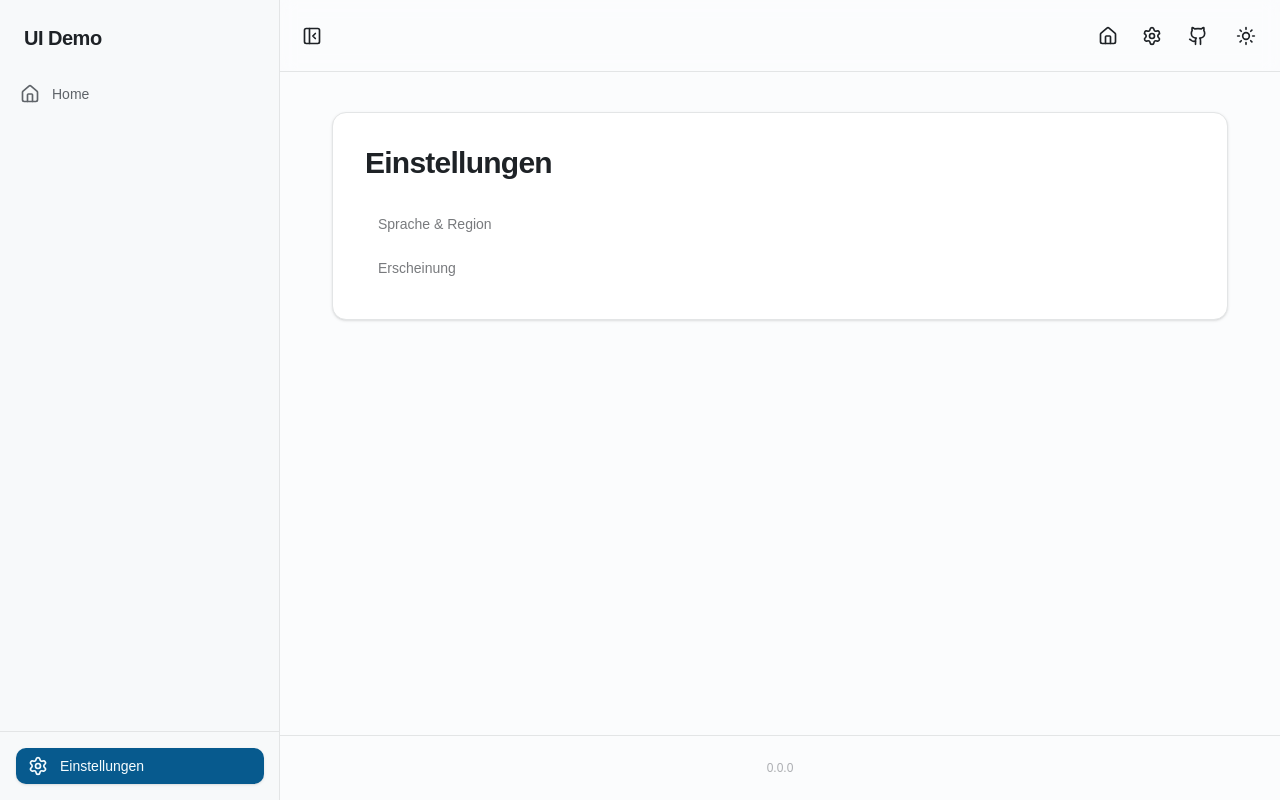
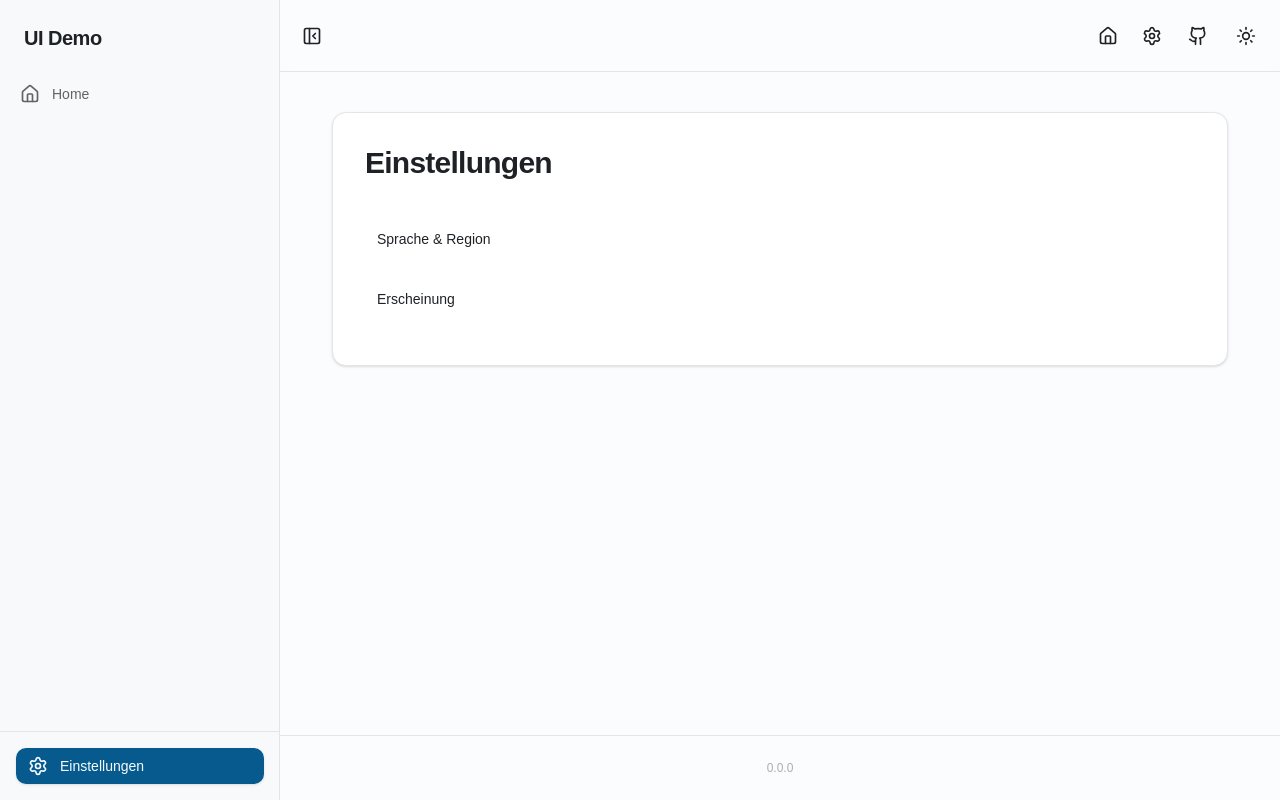
Before and after one commit to stefan8893/ui-demo, a React (Vite) app: page /settings in a window 1280 px wide. Built offline with nearby package versions, Linux system fonts and the light colour scheme.

Commit message:
settings tabs transition added

```diff
--- a/package.json
+++ b/package.json
@@ -25,7 +25,6 @@
     "@tanstack/router-plugin": "^1.132.0",
     "class-variance-authority": "^0.7.1",
     "clsx": "^2.1.1",
-    "framer-motion": "^12.38.0",
     "lucide-react": "^1.11.0",
     "next-themes": "^0.4.6",
     "radix-ui": "^1.4.3",
--- a/src/components/features/settings/appearance-settings.tsx
+++ b/src/components/features/settings/appearance-settings.tsx
@@ -1,4 +1,9 @@
-import { Card, CardContent } from '@/components/ui/display/card'
+import {
+  Card,
+  CardContent,
+  CardHeader,
+  CardTitle,
+} from '@/components/ui/display/card'
 import { Section } from '@/components/ui/display/section'
 import { Separator } from '@/components/ui/separator'
 import { cn } from '@/lib/utils'
@@ -9,6 +14,9 @@ import { useLocalStorage } from 'usehooks-ts'
 export function AppearacneSettings() {
   return (
     <Card>
+      <CardHeader>
+        <CardTitle>Erscheinung</CardTitle>
+      </CardHeader>
       <CardContent>
         <Section
           title="Helligkeit"
--- a/src/components/ui/display/page-card.tsx
+++ b/src/components/ui/display/page-card.tsx
@@ -1,17 +1,17 @@
 import { cn } from '@/lib/utils'
+import type { ComponentPropsWithoutRef, PropsWithChildren } from 'react'
 
 type SectionCardProps = {
-  children: React.ReactNode
   title?: string
   description?: string
-  className?: string
-}
+} & PropsWithChildren<ComponentPropsWithoutRef<'section'>>
 
 export function PageCard({
   children,
   title,
   description,
   className,
+  ...props
 }: SectionCardProps) {
   return (
     <div
@@ -20,6 +20,7 @@ export function PageCard({
         'p-4 sm:p-6 lg:p-8',
         className,
       )}
+      {...props}
     >
       {(title || description) && (
         <div className="mb-6 space-y-1.5">
--- a/src/routeTree.gen.ts
+++ b/src/routeTree.gen.ts
@@ -11,6 +11,7 @@
 import { Route as rootRouteImport } from './routes/__root'
 import { Route as SettingsRouteRouteImport } from './routes/settings/route'
 import { Route as IndexRouteImport } from './routes/index'
+import { Route as SettingsIndexRouteImport } from './routes/settings/index'
 import { Route as SettingsLanguageRegionRouteImport } from './routes/settings/language-region'
 import { Route as SettingsAppearanceRouteImport } from './routes/settings/appearance'
 
@@ -23,6 +24,11 @@ const IndexRoute = IndexRouteImport.update({
   id: '/',
   path: '/',
   getParentRoute: () => rootRouteImport,
+} as any)
+const SettingsIndexRoute = SettingsIndexRouteImport.update({
+  id: '/',
+  path: '/',
+  getParentRoute: () => SettingsRouteRoute,
 } as any)
 const SettingsLanguageRegionRoute = SettingsLanguageRegionRouteImport.update({
   id: '/language-region',
@@ -40,12 +46,13 @@ export interface FileRoutesByFullPath {
   '/settings': typeof SettingsRouteRouteWithChildren
   '/settings/appearance': typeof SettingsAppearanceRoute
   '/settings/language-region': typeof SettingsLanguageRegionRoute
+  '/settings/': typeof SettingsIndexRoute
 }
 export interface FileRoutesByTo {
   '/': typeof IndexRoute
-  '/settings': typeof SettingsRouteRouteWithChildren
   '/settings/appearance': typeof SettingsAppearanceRoute
   '/settings/language-region': typeof SettingsLanguageRegionRoute
+  '/settings': typeof SettingsIndexRoute
 }
 export interface FileRoutesById {
   __root__: typeof rootRouteImport
@@ -53,6 +60,7 @@ export interface FileRoutesById {
   '/settings': typeof SettingsRouteRouteWithChildren
   '/settings/appearance': typeof SettingsAppearanceRoute
   '/settings/language-region': typeof SettingsLanguageRegionRoute
+  '/settings/': typeof SettingsIndexRoute
 }
 export interface FileRouteTypes {
   fileRoutesByFullPath: FileRoutesByFullPath
@@ -61,14 +69,16 @@ export interface FileRouteTypes {
     | '/settings'
     | '/settings/appearance'
     | '/settings/language-region'
+    | '/settings/'
   fileRoutesByTo: FileRoutesByTo
-  to: '/' | '/settings' | '/settings/appearance' | '/settings/language-region'
+  to: '/' | '/settings/appearance' | '/settings/language-region' | '/settings'
   id:
     | '__root__'
     | '/'
     | '/settings'
     | '/settings/appearance'
     | '/settings/language-region'
+    | '/settings/'
   fileRoutesById: FileRoutesById
 }
 export interface RootRouteChildren {
@@ -92,6 +102,13 @@ declare module '@tanstack/react-router' {
       preLoaderRoute: typeof IndexRouteImport
       parentRoute: typeof rootRouteImport
     }
+    '/settings/': {
+      id: '/settings/'
+      path: '/'
+      fullPath: '/settings/'
+      preLoaderRoute: typeof SettingsIndexRouteImport
+      parentRoute: typeof SettingsRouteRoute
+    }
     '/settings/language-region': {
       id: '/settings/language-region'
       path: '/language-region'
@@ -112,11 +129,13 @@ declare module '@tanstack/react-router' {
 interface SettingsRouteRouteChildren {
   SettingsAppearanceRoute: typeof SettingsAppearanceRoute
   SettingsLanguageRegionRoute: typeof SettingsLanguageRegionRoute
+  SettingsIndexRoute: typeof SettingsIndexRoute
 }
 
 const SettingsRouteRouteChildren: SettingsRouteRouteChildren = {
   SettingsAppearanceRoute: SettingsAppearanceRoute,
   SettingsLanguageRegionRoute: SettingsLanguageRegionRoute,
+  SettingsIndexRoute: SettingsIndexRoute,
 }
 
 const SettingsRouteRouteWithChildren = SettingsRouteRoute._addFileChildren(
--- a/src/routes/settings/appearance.tsx
+++ b/src/routes/settings/appearance.tsx
@@ -1,6 +1,5 @@
 import { AppearacneSettings } from '@/components/features/settings/appearance-settings'
-import { SettingsTabContent } from '@/components/features/settings/settings-tabs'
-import { createFileRoute } from '@tanstack/react-router'
+import { createFileRoute, Link } from '@tanstack/react-router'
 
 export const Route = createFileRoute('/settings/appearance')({
   component: RouteComponent,
@@ -8,8 +7,11 @@ export const Route = createFileRoute('/settings/appearance')({
 
 function RouteComponent() {
   return (
-    <SettingsTabContent title="Erscheinung" value="appearance">
+    <>
+      <Link to="/settings" viewTransition={{ types: ['slide-right'] }}>
+        Zurück
+      </Link>
       <AppearacneSettings />
-    </SettingsTabContent>
+    </>
   )
 }
--- /dev/null
+++ b/src/routes/settings/index.tsx
@@ -0,0 +1,35 @@
+import { Card } from '@/components/ui/display/card'
+import { cn } from '@/lib/utils'
+import { createFileRoute, Link } from '@tanstack/react-router'
+
+export const Route = createFileRoute('/settings/')({
+  component: RouteComponent,
+})
+
+function RouteComponent() {
+  return (
+    <Card title="Einstellungen">
+      <Link
+        to={'/settings/language-region'}
+        className={cn(
+          'block h-full w-full rounded-xl text-left',
+          'data-[state=active]:bg-secondary data-[state=active]:text-secondary-foreground hover:bg-accent hover:text-accent-foreground cursor-pointer justify-start px-3 py-2 text-sm font-medium transition-all',
+        )}
+        viewTransition={{ types: ['slide-left'] }}
+      >
+        Sprache & Region
+      </Link>
+
+      <Link
+        to={'/settings/appearance'}
+        className={cn(
+          'block h-full w-full rounded-xl text-left',
+          'data-[state=active]:bg-secondary data-[state=active]:text-secondary-foreground hover:bg-accent hover:text-accent-foreground cursor-pointer justify-start px-3 py-2 text-sm font-medium transition-all',
+        )}
+        viewTransition={{ types: ['slide-left'] }}
+      >
+        Erscheinung
+      </Link>
+    </Card>
+  )
+}
--- a/src/routes/settings/language-region.tsx
+++ b/src/routes/settings/language-region.tsx
@@ -1,5 +1,10 @@
-import { SettingsTabContent } from '@/components/features/settings/settings-tabs'
-import { createFileRoute } from '@tanstack/react-router'
+import {
+  Card,
+  CardContent,
+  CardHeader,
+  CardTitle,
+} from '@/components/ui/display/card'
+import { createFileRoute, Link } from '@tanstack/react-router'
 
 export const Route = createFileRoute('/settings/language-region')({
   component: RouteComponent,
@@ -7,11 +12,21 @@ export const Route = createFileRoute('/settings/language-region')({
 
 function RouteComponent() {
   return (
-    <SettingsTabContent title="Sprache & Region" value="language-region">
-      <p className="text-muted-foreground mb-6 text-sm">
-        Lege fest, wie Datumsangaben, Währungen und Kalenderwochen dargestellt
-        werden.
-      </p>
-    </SettingsTabContent>
+    <>
+      <Link to="/settings" viewTransition={{ types: ['slide-right'] }}>
+        Zurück
+      </Link>
+      <Card>
+        <CardHeader>
+          <CardTitle>Sprache & Region</CardTitle>
+        </CardHeader>
+        <CardContent>
+          <p className="text-muted-foreground mb-6 text-sm">
+            Lege fest, wie Datumsangaben, Währungen und Kalenderwochen
+            dargestellt werden.
+          </p>
+        </CardContent>
+      </Card>
+    </>
   )
 }
--- a/src/routes/settings/route.tsx
+++ b/src/routes/settings/route.tsx
@@ -1,34 +1,23 @@
-import { SettingsTabTrigger } from '@/components/features/settings/settings-tabs'
 import { PageCard } from '@/components/ui/display/page-card'
-import { Tabs, TabsList } from '@/components/ui/display/tabs'
-import { createFileRoute, Outlet, useRouterState } from '@tanstack/react-router'
+import { createFileRoute, Outlet } from '@tanstack/react-router'
+import './view-transitions.css'
 
 export const Route = createFileRoute('/settings')({
   component: RouteComponent,
 })
 
 function RouteComponent() {
-  const routerState = useRouterState()
-  const currentPath = routerState.location.pathname
-  const activeTab = currentPath.split('/').pop()
-
   return (
     <PageCard title="Einstellungen">
-      <Tabs value={activeTab} orientation="vertical">
-        <div className="grid w-full grid-cols-[200px_minmax(0,1fr)] gap-12">
-          <TabsList className="flex h-auto w-full flex-col items-stretch justify-start gap-y-1.5 border-none bg-transparent p-0">
-            <SettingsTabTrigger value="language-region">
-              Sprache & Region
-            </SettingsTabTrigger>
-            <SettingsTabTrigger value="appearance">
-              Erscheinung
-            </SettingsTabTrigger>
-          </TabsList>
-          <div className="min-w-0">
-            <Outlet />
-          </div>
-        </div>
-      </Tabs>
+      <div
+        style={{
+          viewTransitionName: 'settings-page',
+          contain: 'layout',
+        }}
+        className="relative overflow-hidden"
+      >
+        <Outlet />
+      </div>
     </PageCard>
   )
 }
--- /dev/null
+++ b/src/routes/settings/view-transitions.css
@@ -0,0 +1,54 @@
+html:active-view-transition-type(slide-left) {
+  &::view-transition-old(settings-page) {
+    animation: 400ms cubic-bezier(0.4, 0, 0.2, 1) both slide-out-left;
+  }
+  &::view-transition-new(settings-page) {
+    animation: 400ms cubic-bezier(0.4, 0, 0.2, 1) both slide-in-left;
+    box-shadow: -10px 0 30px rgba(0, 0, 0, 0.1);
+  }
+}
+
+html:active-view-transition-type(slide-right) {
+  &::view-transition-old(settings-page) {
+    animation: 400ms cubic-bezier(0.4, 0, 0.2, 1) both slide-out-right;
+  }
+  &::view-transition-new(settings-page) {
+    animation: 400ms cubic-bezier(0.4, 0, 0.2, 1) both slide-in-right;
+  }
+}
+
+@keyframes slide-out-left {
+  from {
+    transform: translateX(0);
+  }
+  to {
+    transform: translateX(-30%);
+  }
+}
+
+@keyframes slide-in-left {
+  from {
+    transform: translateX(100%);
+  }
+  to {
+    transform: translateX(0);
+  }
+}
+
+@keyframes slide-out-right {
+  from {
+    transform: translateX(0);
+  }
+  to {
+    transform: translateX(100%);
+  }
+}
+
+@keyframes slide-in-right {
+  from {
+    transform: translateX(-30%);
+  }
+  to {
+    transform: translateX(0);
+  }
+}
--- a/src/styles.css
+++ b/src/styles.css
@@ -174,7 +174,6 @@
     @apply bg-background text-foreground;
   }
   html {
-    @apply font-sans;
-    @apply antialiased;
+    @apply font-sans antialiased;
   }
 }
```
Also changed, not shown: 1 other file (tests, documents, lock files or other folders).
